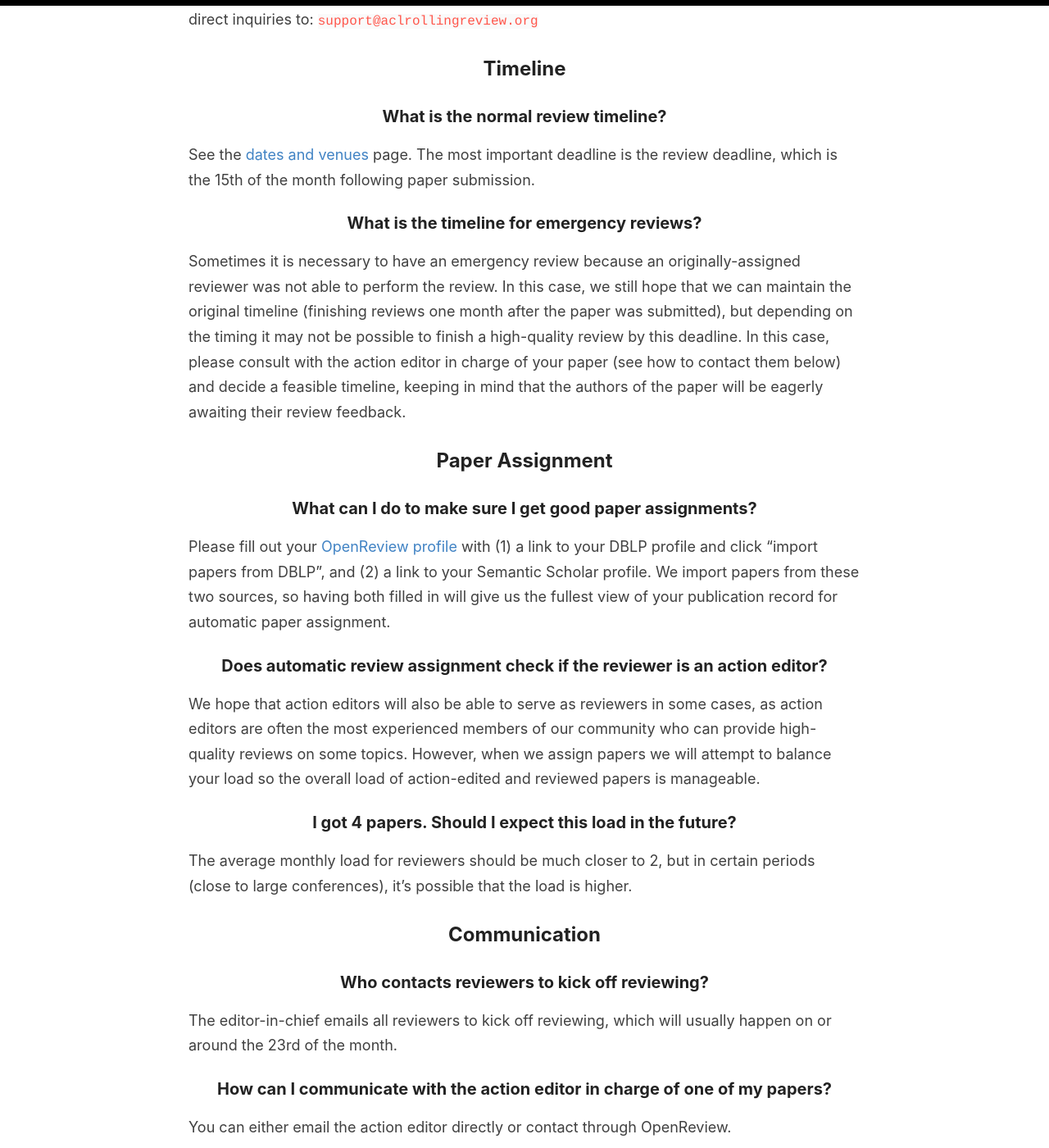
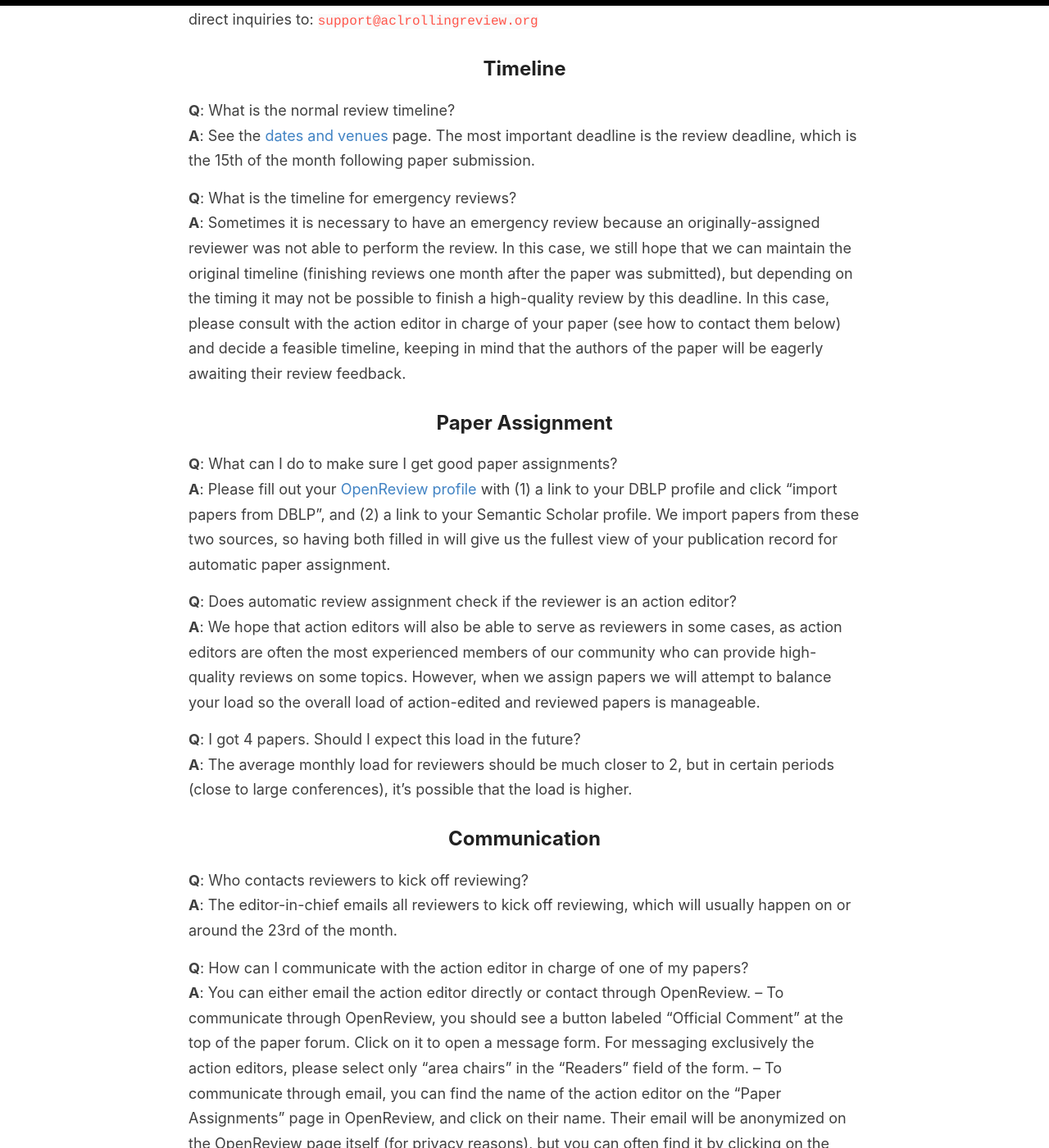
Before and after one commit to amitmerchant1990/reverie, a Jekyll site: the page built from reviewers.md, in a window 1280 px wide and 1400 px high, scrolled down 2272 px. Shown: the whole window at 82% size. Built offline with Jekyll 4.4.1, drawn with Linux system fonts in a browser that asks for light colours; some of the changed text lies outside the part shown.

Commit message:
Update reviewers.md

```diff
--- a/reviewers.md
+++ b/reviewers.md
@@ -37,48 +37,53 @@ This FAQ is intended to help reviewers navigate OpenReview and the review proces
 
 ## Timeline
 
-### What is the normal review timeline?
-See the [dates and venues](/dates) page.
+**Q**: What is the normal review timeline?<br>
+**A**: See the [dates and venues](/dates) page.
 The most important deadline is the review deadline, which is the 15th of the month following paper submission.
 
-### What is the timeline for emergency reviews?
+**Q**: What is the timeline for emergency reviews?<br>
+**A**:
 Sometimes it is necessary to have an emergency review because an originally-assigned reviewer was not able to perform the review.
 In this case, we still hope that we can maintain the original timeline (finishing reviews one month after the paper was submitted), but depending on the timing it may not be possible to finish a high-quality review by this deadline.
 In this case, please consult with the action editor in charge of your paper (see how to contact them below) and decide a feasible timeline, keeping in mind that the authors of the paper will be eagerly awaiting their review feedback.
 
 ## Paper Assignment
 
-### What can I do to make sure I get good paper assignments?
-
+**Q**: What can I do to make sure I get good paper assignments?<br>
+**A**:
 Please fill out your [OpenReview profile](https://openreview.net/profile) with (1) a link to your DBLP profile and click "import papers from DBLP", and (2) a link to your Semantic Scholar profile. We import papers from these two sources, so having both filled in will give us the fullest view of your publication record for automatic paper assignment.
 
-### Does automatic review assignment check if the reviewer is an action editor?
+**Q**: Does automatic review assignment check if the reviewer is an action editor?<br>
+**A**:
 We hope that action editors will also be able to serve as reviewers in some cases, as action editors are often the most experienced members of our community who can provide high-quality reviews on some topics. However, when we assign papers we will attempt to balance your load so the overall load of action-edited and reviewed papers is manageable.
 
-### I got 4 papers. Should I expect this load in the future?
+**Q**: I got 4 papers. Should I expect this load in the future?<br>
+**A**:
 The average monthly load for reviewers should be much closer to 2, but in certain periods (close to large conferences),
 it's possible that the load is higher.
 
 ## Communication
 
-### Who contacts reviewers to kick off reviewing?
+**Q**: Who contacts reviewers to kick off reviewing?<br>
+**A**:
 The editor-in-chief emails all reviewers to kick off reviewing, which will usually happen on or around the 23rd of the month.
 
-### How can I communicate with the action editor in charge of one of my papers?
+**Q**: How can I communicate with the action editor in charge of one of my papers?<br>
+**A**:
 You can either email the action editor directly or contact through OpenReview.
-
-To communicate through OpenReview, you should see a button labeled "Official Comment" at the top of the paper forum. Click on it to open a message form.
+-- To communicate through OpenReview, you should see a button labeled "Official Comment" at the top of the paper forum. Click on it to open a message form.
 For messaging exclusively the action editors, please select only "area chairs" in the "Readers" field of the form.
-
-To communicate through email, you can find the name of the action editor on the "Paper Assignments" page in OpenReview, and click on their name.
+-- To communicate through email, you can find the name of the action editor on the "Paper Assignments" page in OpenReview, and click on their name.
 Their email will be anonymized on the OpenReview page itself (for privacy reasons), but you can often find it by clicking on the "Homepage" link or otherwise searching for their contact information by following the links in the profile.
 
 ## Desk Rejects
 
-### What should I do if I think the paper is in violation of the ARR guidelines?
+**Q**: What should I do if I think the paper is in violation of the ARR guidelines?<br>
+**A**:
 Please inform the action editor in charge of your paper.
 
-### What is the compliance checklist?
+**Q**: What is the compliance checklist?<br>
+**A**:
 - Is the content of this paper appropriate to a \*ACL venue?
 - Is the paper in English?
 - Does this paper use the ARR template?
@@ -89,14 +94,18 @@ Please inform the action editor in charge of your paper.
 
 ## Other Questions
 
-### Is the list of ARR reviewers and action editors published somewhere?
+**Q**: Is the list of ARR reviewers and action editors published somewhere?<br>
+**A**:
 Yes, see [here](/people).
 
-### Am I expected to accept all invitations? or should I select a subset that I am most interested in?
+**Q**: Am I expected to accept all invitations? or should I select a subset that I am most interested in?<br>
+**A**:
 You are free to decline to review papers, but keep in mind that ARR will be the sole reviewing process for ACL/NAACL in 2022, so a) you won't get separate review requests from conference organizers, and b) the volume should come down in the following months. We will be changing the mechanism in the following months such that reviewers will be expected to review the papers they are assigned (unless they feel very unqualified to do so).
 
-### Why did I get an invitation to review something when the deadline is already past?
+**Q**: Why did I get an invitation to review something when the deadline is already past?<br>
+**A**:
 It is possible that an AE may send as an emergency review request for one of the prior month submissions that we're running late with. There is no strict deadline, but the sooner you could provide the review, the better.
 
-### I got a review invitation that I’d like to decline, but when I click the decline button, I get the following error message on Openreview: "Wrong key, please refer back to the recruitment email." What do I have to do to be able to accept/decline invitations? Is this a known problem?"
+**Q**: I got a review invitation that I’d like to decline, but when I click the decline button, I get the following error message on Openreview: "Wrong key, please refer back to the recruitment email." What do I have to do to be able to accept/decline invitations? Is this a known problem?"<br>
+**A**:
 This is a known issue as the link (as opposed to the link *text*) uses %-encoding for umlauts (or even any non-ASCII characters). Openreview currently send emails in plain text and they are planning to send them in HTML format with all the links already translated. We hope that will solve the problem.
```
